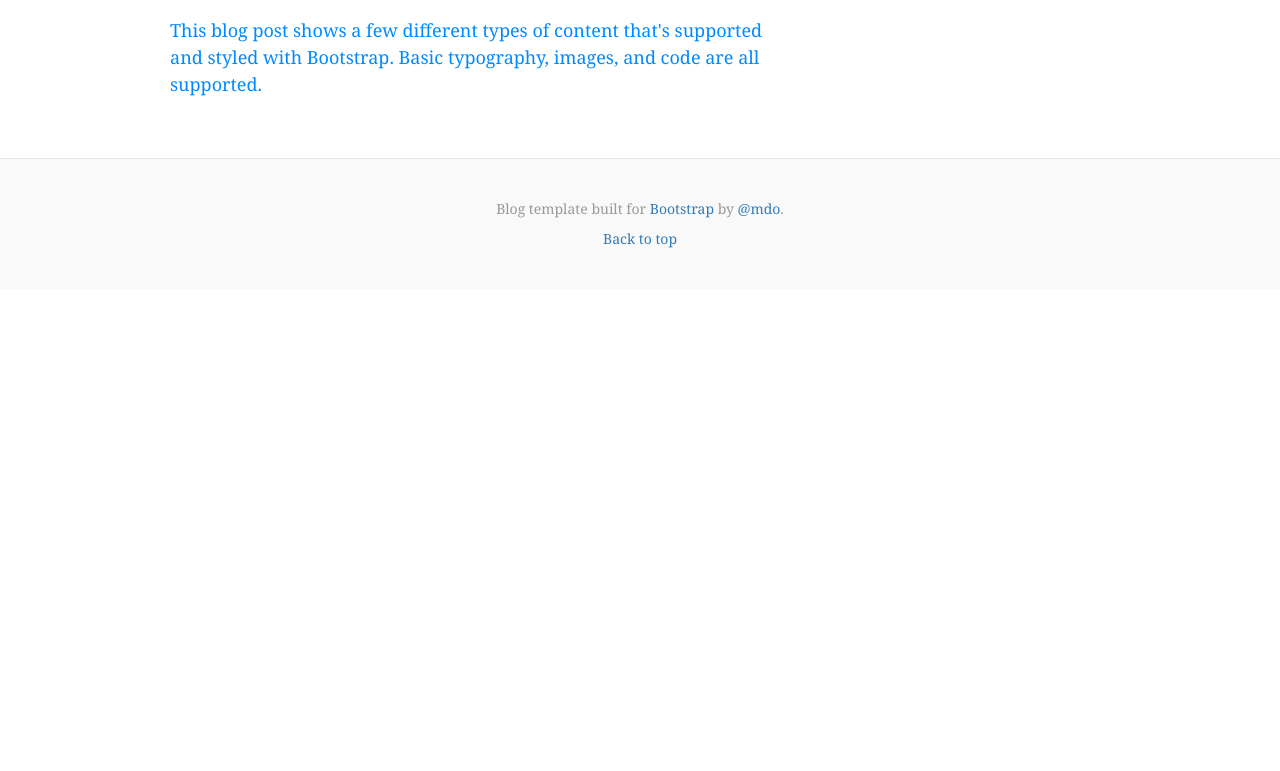
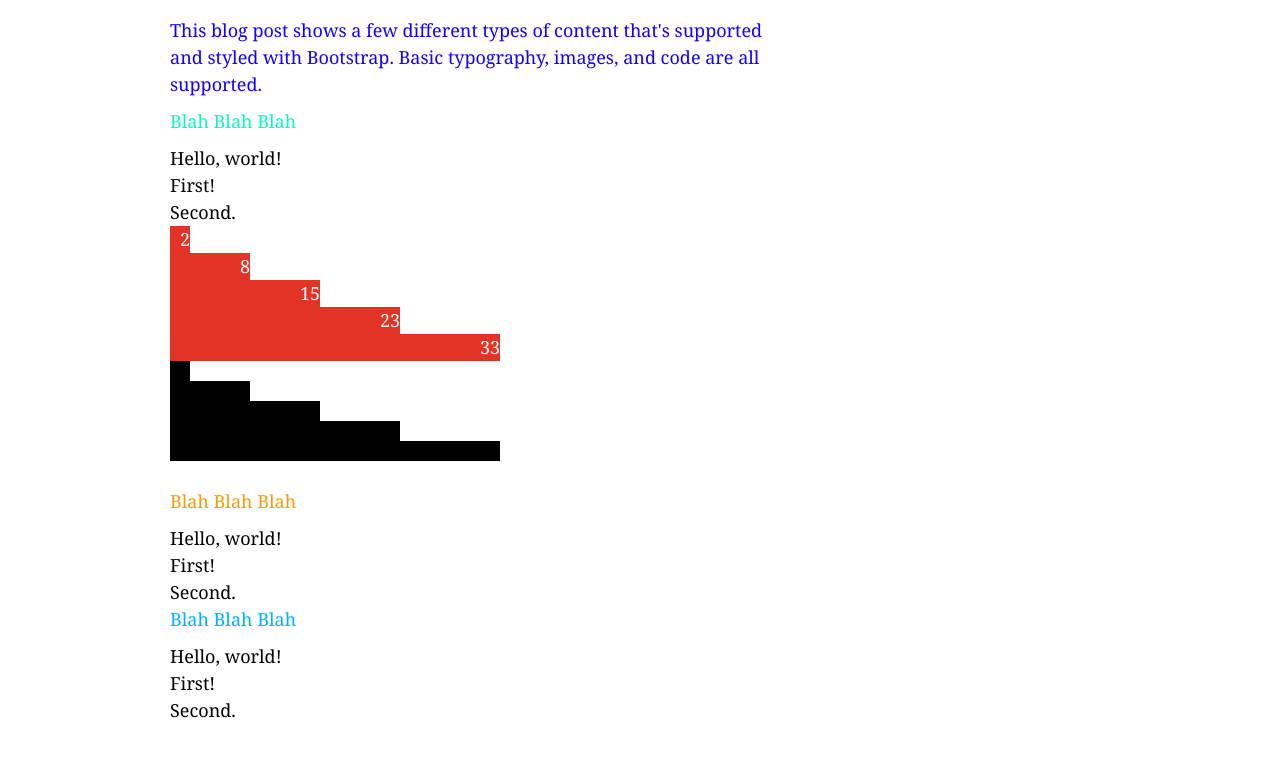
Before and after one commit to rjbergerud/d3Practice, a plain HTML site: page index.html in a window 1280 px wide. Shown: the part 303-1074 px from the top of the page. Before the commit the page ends 800 px from the top, so only its background shows below. Drawn offline with nearby package versions, Linux system fonts and the light colour scheme.

Commit message:
Used svg to make bar charts

```diff
--- a/index.html
+++ b/index.html
@@ -53,6 +53,18 @@
 
             <p>This blog post shows a few different types of content that's supported and styled with Bootstrap. Basic typography, images, and code are all supported.</p>
 
+          <section>
+            <p> Blah Blah Blah </p>
+          </section>
+
+          <section>
+            <p> Blah Blah Blah </p>
+          </section>
+
+          <section>
+            <p> Blah Blah Blah </p>
+          </section>
+
           </div><!-- /.blog-post -->
 
 
@@ -78,9 +90,66 @@
     <script src="js/bootstrap.min.js"></script>
     <script src="d3.min.js"> </script>
     <script>
-    d3.selectAll('div').style("color", function() {
-      return "hsl(" + Math.random() * 360 + ",100%,50%)";
+    d3.selectAll('p').style("color", function(d,i) {
+      return "hsl(" + i*Math.random() * 360 + ",100%,50%)";
     });
+
+    d3.select("body")
+      .style("color", "black")
+      .style("background-color", "white");
+
+    d3.selectAll("section")
+        .attr("class", "special")
+      .append("div")
+        .html("Hello, world!")
+
+    var section = d3.selectAll("section");
+
+    section.append("div")
+      .html("First!")
+
+    section.append("div")
+      .html("Second.")
+
+    var data = [2,8,15,23,33];
+
+    d3.select("section")
+      .append("div")
+        .attr("class", "chart")
+        .selectAll("div")
+          .data(data)
+        .enter().append("div")
+          .style("width", function(d) { return d*10 + "px";})
+          .style("background-color", "#e13326")
+          .style("text-align", "right")
+          .style("color", "white")
+          .text(function(d) {return d; });
+
+    var chartSvg = d3.select("section")
+      .append("div")
+        .attr("class", "chart-svg")
+
+    //d3.select(".chart-svg rect")
+    //  .style("fill: steelblue")
+
+    //d3.select(".chart-svg text")
+    //  .style("fill", "white")
+
+    var chart = chartSvg.append("svg")
+        .attr("class", "chart")
+        .attr("width", "420")
+        .attr('height', '120')
+
+    var bar = chart.selectAll("g")
+        .data(data)
+        .enter().append("g")
+        .attr("transform", function(d,i) {return "translate(0," + 20*i + ")";})
+
+
+      bar.append('rect')
+        .attr("width", function(d) {return d*10;})
+        .attr("height", function(d) {return 20;})
+
     </script>
   </body>
 </html>
```
